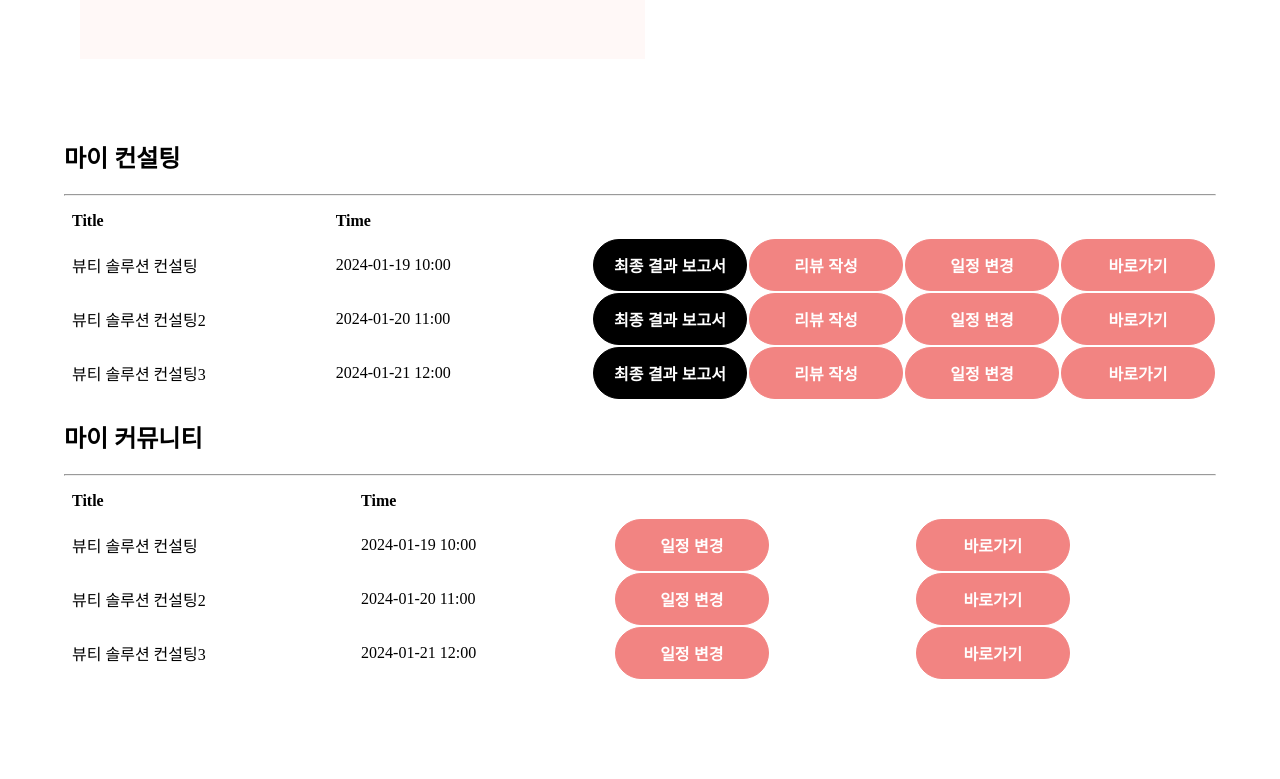
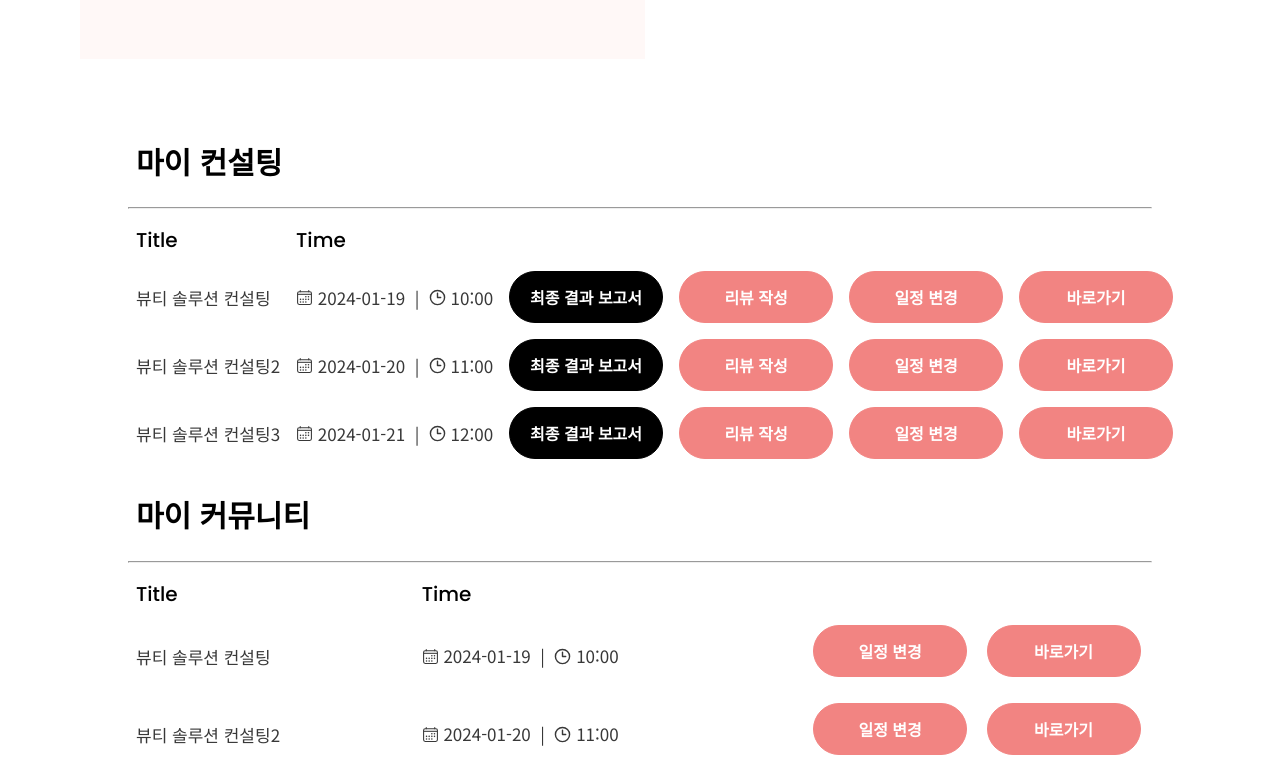
Before and after one commit to sail106/Flowering, a React (Vite) app in the folder front/: page /mypage in a window 1280 px wide. Shown: the part 940-1719 px from the top of the page. Built offline with nearby package versions, Linux system fonts and the light colour scheme.

Commit message:
refactor/#175-Refactor-Mypage

```diff
--- a/front/package.json
+++ b/front/package.json
@@ -25,6 +25,7 @@
     "react": "^18.2.0",
     "react-calendar": "^4.8.0",
     "react-dom": "^18.2.0",
+    "react-icons": "^5.0.1",
     "react-responsive-carousel": "^3.2.23",
     "react-router-dom": "^6.21.1",
     "react-spinners": "^0.13.8",
--- a/front/src/components/mypage/MyCommunity.jsx
+++ b/front/src/components/mypage/MyCommunity.jsx
@@ -1,8 +1,26 @@
 import styled from "styled-components";
 import { ButtonBox } from "../store/Button";
+import { LuClock3 } from "react-icons/lu";
+import { IoCalendarOutline } from "react-icons/io5";
 
-const Consulting = styled.div`
-  padding: 0 5%;
+const Clock = styled(LuClock3)`
+  padding-bottom: 4px;
+  vertical-align: middle;
+`;
+
+const Calendar = styled(IoCalendarOutline)`
+  vertical-align: middle;
+  padding-bottom: 4px;
+`;
+
+const H2 = styled.h2`
+  font-family: "Noto Sans KR";
+  font-size: 30px;
+  padding-left: 8px;
+`;
+
+const Community = styled.div`
+  padding: 0 10%;
   height: auto;
 `;
 
@@ -20,38 +38,47 @@ const Tr = styled.tr``;
 const Th = styled.th`
   padding: 8px;
   text-align: left;
+  width: 27%;
+  font-family: Poppins;
+  font-size: 20px;
+  font-weight: 500;
 `;
 
 const Td = styled.td`
   padding: 8px;
-  text-align: left;
+  white-space: pre;
+  color: #383838;
+  font-family: "Noto Sans KR";
+  font-size: 17px;
 `;
 
 const ButtonTd = styled.td`
-    margin:0;
-`
+  width: 10%;
+  padding: 8px;
+  vertical-align: middle;
+  align-items: center;
+  justify-content: center;
+`;
 
 const Button = styled(ButtonBox)`
-  display: flex;
   min-width: 154px;
-  width:50%;
-  justify-content:center;
+  width: 50%;
+  justify-content: center;
   font-family: "Noto Sans KR";
   font-size: 16px;
   border-radius: 30px;
-  margin:0;
 `;
 
 const MyCommunity = () => {
   const data = [
-    { title: "뷰티 솔루션 컨설팅", time: "2024-01-19 10:00" },
-    { title: "뷰티 솔루션 컨설팅2", time: "2024-01-20 11:00" },
-    { title: "뷰티 솔루션 컨설팅3", time: "2024-01-21 12:00" },
+    { title: "뷰티 솔루션 컨설팅", time: "10:00", date: "2024-01-19" },
+    { title: "뷰티 솔루션 컨설팅2", time: "11:00", date: "2024-01-20" },
+    { title: "뷰티 솔루션 컨설팅3", time: "12:00", date: "2024-01-21" },
   ];
 
   return (
-    <Consulting>
-      <h2>마이 커뮤니티</h2>
+    <Community>
+      <H2>마이 커뮤니티</H2>
       <hr />
       <Table>
         <Thead>
@@ -64,13 +91,12 @@ const MyCommunity = () => {
           {data.map((row, index) => (
             <Tr key={index}>
               <Td>{row.title}</Td>
-              <Td>{row.time}</Td>
-              <ButtonTd>
-
-              </ButtonTd>
-              <ButtonTd>
-
-              </ButtonTd>
+              <Td>
+                <Calendar /> {row.date}
+                {"  "}|{"  "}
+                <Clock /> {row.time}
+              </Td>
+              <ButtonTd></ButtonTd>
               <ButtonTd>
                 <Button>일정 변경</Button>
               </ButtonTd>
@@ -81,7 +107,7 @@ const MyCommunity = () => {
           ))}
         </Tbody>
       </Table>
-    </Consulting>
+    </Community>
   );
 };
 
--- a/front/src/components/mypage/MyConsulting.jsx
+++ b/front/src/components/mypage/MyConsulting.jsx
@@ -1,8 +1,26 @@
 import styled from "styled-components";
 import { ButtonBox } from "../store/Button";
+import { LuClock3 } from "react-icons/lu";
+import { IoCalendarOutline } from "react-icons/io5";
+
+const Clock = styled(LuClock3)`
+  padding-bottom: 4px;
+  vertical-align: middle;
+`;
+
+const Calendar = styled(IoCalendarOutline)`
+  vertical-align: middle;
+  padding-bottom: 4px;
+`;
+
+const H2 = styled.h2`
+  font-family: "Noto Sans KR";
+  font-size: 30px;
+  padding-left:8px;
+`;
 
 const Consulting = styled.div`
-  padding: 0 5%;
+  padding: 0 10%;
   height: auto;
 `;
 
@@ -20,45 +38,53 @@ const Tr = styled.tr``;
 const Th = styled.th`
   padding: 8px;
   text-align: left;
-  width:25%;
+  width: 20%;
+  font-family: Poppins;
+  font-size: 20px;
+  font-weight: 500;
 `;
 
 const Td = styled.td`
   padding: 8px;
-  text-align: left;
+  white-space: pre;
+  color: #383838;
+  font-family: "Noto Sans KR";
+  font-size: 17px;
 `;
 
 const ButtonTd = styled.td`
-
-    width:12.5%;
-`
+  width: 15%;
+  padding: 8px;
+  vertical-align: middle;
+  align-items: center;
+  justify-content: center;
+`;
 
 const Button = styled(ButtonBox)`
-  display: flex;
   min-width: 154px;
-  width:50%;
-  justify-content:center;
+  width: 50%;
+  justify-content: center;
   font-family: "Noto Sans KR";
   font-size: 16px;
   border-radius: 30px;
-  margin:0;
+  margin: 0;
 `;
 
 const FinalButton = styled(Button)`
-    background-color:black;
-    border: 1px solid black;
-`
+  background-color: black;
+  border: 1px solid black;
+`;
 
 const MyConsulting = () => {
   const data = [
-    { title: "뷰티 솔루션 컨설팅", time: "2024-01-19 10:00" },
-    { title: "뷰티 솔루션 컨설팅2", time: "2024-01-20 11:00" },
-    { title: "뷰티 솔루션 컨설팅3", time: "2024-01-21 12:00" },
+    { title: "뷰티 솔루션 컨설팅", time: "10:00", date: "2024-01-19" },
+    { title: "뷰티 솔루션 컨설팅2", time: "11:00", date: "2024-01-20" },
+    { title: "뷰티 솔루션 컨설팅3", time: "12:00", date: "2024-01-21" },
   ];
 
   return (
     <Consulting>
-      <h2>마이 컨설팅</h2>
+      <H2>마이 컨설팅</H2>
       <hr />
       <Table>
         <Thead>
@@ -71,7 +97,11 @@ const MyConsulting = () => {
           {data.map((row, index) => (
             <Tr key={index}>
               <Td>{row.title}</Td>
-              <Td>{row.time}</Td>
+              <Td>
+                <Calendar /> {row.date}
+                {"  "}|{"  "}
+                <Clock /> {row.time}
+              </Td>
               <ButtonTd>
                 <FinalButton>최종 결과 보고서</FinalButton>
               </ButtonTd>
```
Also changed, not shown: 1 other file (tests, documents, lock files or other folders).
